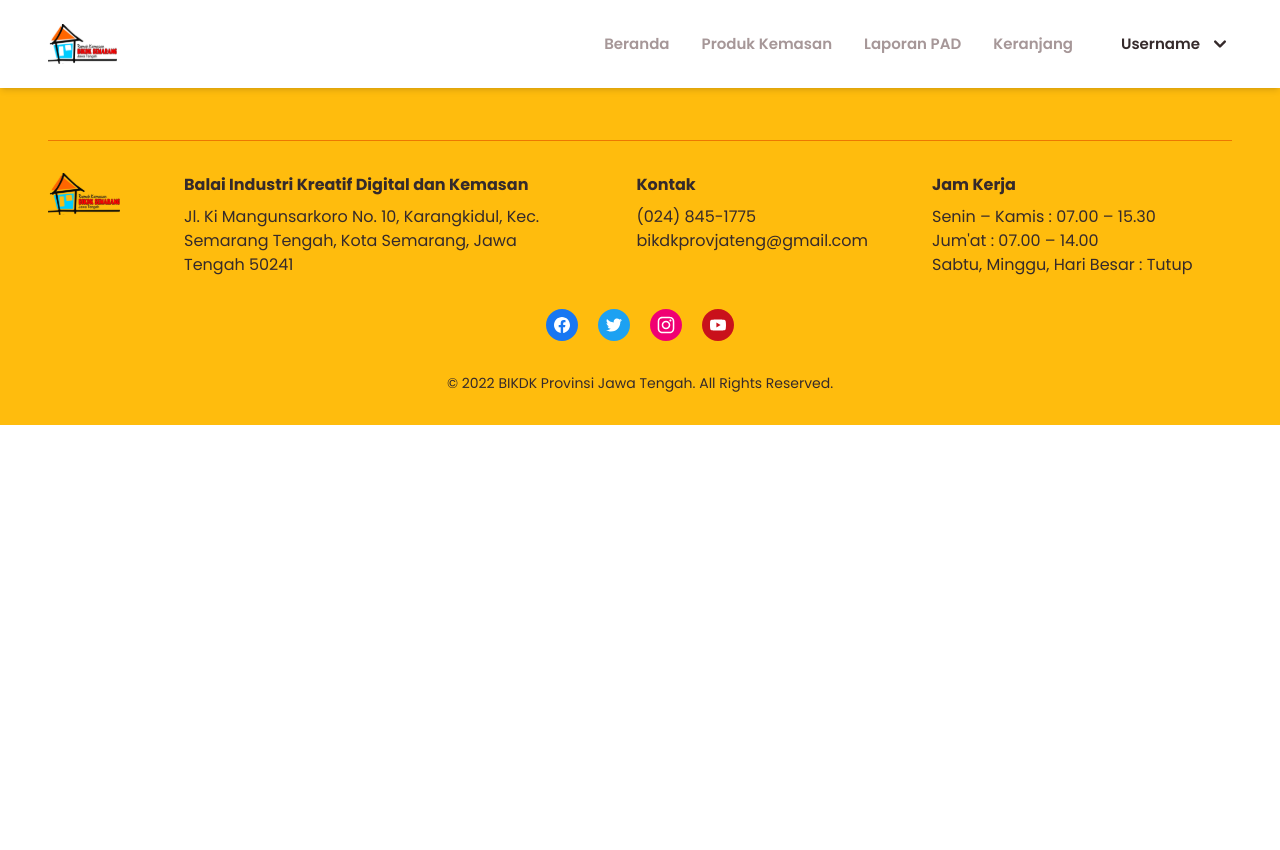
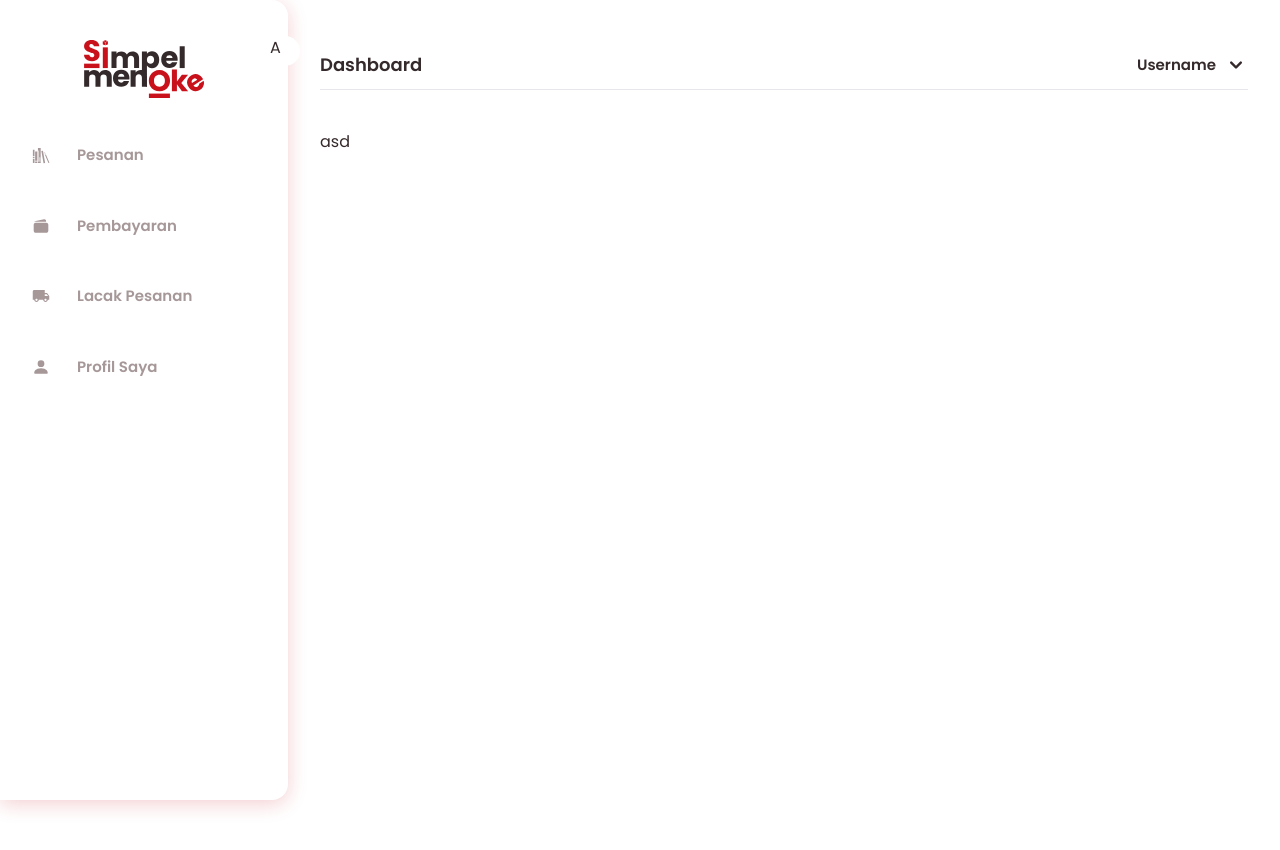
Before and after one commit to ivannoard/simpelmen-fe, a React (Create React App) app: page /dashboard in a window 1280 px wide. Shown: the top 850 px of the page. Before the commit the page ends 800 px from the top, so only its background shows below. Built offline with nearby package versions, Linux system fonts and the light colour scheme; sample sign-in values are in the browser's storage.

Commit message:
dashboard user not reusable yet && no main content

```diff
--- a/src/App.js
+++ b/src/App.js
@@ -48,14 +48,7 @@ function App() {
               </AuthenticatedRoute>
             }
           />
-          <Route
-            path="/register"
-            element={
-              <AuthenticatedRoute>
-                <Register />
-              </AuthenticatedRoute>
-            }
-          />
+          <Route path="/register" element={<Register />} />
           <Route
             path="/forgot-password"
             element={
@@ -72,6 +65,14 @@ function App() {
               </AuthenticatedRoute>
             }
           />
+          <Route
+            path="/dashboard"
+            element={
+              <ProtectingRoute>
+                <Dashboard />
+              </ProtectingRoute>
+            }
+          />
           <Route path="*" element="404 Not Found" />
         </Route>
         <Route element={<WithFrame />}>
@@ -80,14 +81,6 @@ function App() {
           <Route path="/laporan" element={<PAD />} />
           <Route path="/produk-kemasan" element={<Kemasan />} />
           <Route path="/keranjang" element={<Keranjang />} />
-          <Route
-            path="/dashboard"
-            element={
-              <ProtectingRoute>
-                <Dashboard />
-              </ProtectingRoute>
-            }
-          />
         </Route>
       </Routes>
     </div>
--- a/src/assets/svg/index.js
+++ b/src/assets/svg/index.js
@@ -20,6 +20,7 @@ import flowOrder7 from "./flow-order-7.svg";
 import flowOrder8 from "./flow-order-8.svg";
 import bgOurProduct from "./bg-our-product.svg";
 import karton from "./karton.svg";
+import LogoDashboardUser from "./dashboard-user-logo.svg";
 
 const svg = {
   loginPage,
@@ -44,6 +45,7 @@ const svg = {
   flowOrder8,
   bgOurProduct,
   karton,
+  LogoDashboardUser,
 };
 
 export default svg;
--- a/src/pages/Auth/Login.jsx
+++ b/src/pages/Auth/Login.jsx
@@ -11,6 +11,7 @@ import { userAuth } from "../../services/api";
 const Login = () => {
   const [showPassword, setShowPassword] = useState(false);
   const [alerts, setAlerts] = useState(false);
+  const [alertFail, setAlertFail] = useState(false);
   const navigate = useNavigate();
   const [fields, setFields] = useState({
     email: "",
@@ -41,7 +42,7 @@ const Login = () => {
         }, 1000);
         setAlerts(true);
       })
-      .catch((e) => console.log(e));
+      .catch((e) => setAlertFail(true));
   }
 
   return (
@@ -52,6 +53,14 @@ const Login = () => {
             background="bg-green-100"
             textColor="text-green-600"
             textContent="Login Berhasil"
+          />
+        )}
+        {alertFail && (
+          <Alerts
+            background="bg-red-100"
+            textColor="text-red-600"
+            textContent="Ups, sepertinya ada yang salah"
+            closeButton="true"
           />
         )}
         <div className="w-full p-6 xs:p-12 2md:p-0 rounded-2xl shadow-[0_4px_20px_0_#00000029] 2md:shadow-none">
--- /dev/null
+++ b/src/pages/Dashboard/components/Navbar.jsx
@@ -0,0 +1,61 @@
+import { HiChevronDown } from "react-icons/hi";
+import { NavLink, useNavigate } from "react-router-dom";
+import { Menu, Transition } from "@headlessui/react";
+import { Fragment } from "react";
+
+const Navbar = () => {
+  const navigate = useNavigate();
+  const handleLogout = (e) => {
+    localStorage.removeItem("user");
+    navigate("/");
+  };
+  return (
+    <>
+      <nav className="flex justify-between items-center pb-3 border-b border-secondary">
+        <p className="text-[18px] font-semibold">Dashboard</p>
+        <Menu as="div" className="relative">
+          <Menu.Button>
+            <div className="flex items-center ml-4">
+              <p className="text-15/sp font-semibold mr-2 max-w-[5.625rem] lg:max-w-none truncate">
+                Username
+              </p>
+              <HiChevronDown className="text-2xl" />
+            </div>
+          </Menu.Button>
+          <Transition
+            as={Fragment}
+            enter="transition ease-out duration-100"
+            enterFrom="transform opacity-0 scale-95"
+            enterTo="transform opacity-100 scale-100"
+            leave="transition ease-in duration-75"
+            leaveFrom="transform opacity-100 scale-100"
+            leaveTo="transform opacity-0 scale-95"
+          >
+            <Menu.Items
+              as="nav"
+              className="absolute flex flex-col shadow-md top-10 right-0 bg-white rounded-xl border w-40 overflow-hidden"
+            >
+              <Menu.Item as="div">
+                <NavLink to="/" className="navlink-mobile">
+                  Beranda
+                </NavLink>
+              </Menu.Item>
+              <hr />
+              <Menu.Item as="div">
+                <p
+                  onClick={(e) => handleLogout(e)}
+                  className="navlink-mobile"
+                  aria-label="button"
+                >
+                  Logout
+                </p>
+              </Menu.Item>
+            </Menu.Items>
+          </Transition>
+        </Menu>
+      </nav>
+    </>
+  );
+};
+
+export default Navbar;
--- /dev/null
+++ b/src/pages/Dashboard/components/user/Sidebar.jsx
@@ -0,0 +1,44 @@
+import React from "react";
+import { NavLink } from "react-router-dom";
+import { GiBookshelf } from "react-icons/gi";
+import { BsFillPersonFill } from "react-icons/bs";
+import { MdLocalShipping } from "react-icons/md";
+import { IoIosWallet } from "react-icons/io";
+const Sidebar = (props) => {
+  return (
+    <>
+      <nav className=" mt-8 flex flex-col gap-5 px-8">
+        <NavLink
+          to="/"
+          className="navlinks py-[14px] flex items-center gap-[27px] duration-500 transition-200"
+        >
+          <GiBookshelf size={18} fill="#A69798" />
+          {props.toggle ? "Pesanan" : ""}
+        </NavLink>
+        <NavLink
+          to="/"
+          className="navlinks py-[14px] flex items-center gap-[27px] duration-500 transition-200"
+        >
+          <IoIosWallet size={18} fill="#A69798" />
+          {props.toggle ? "Pembayaran" : ""}
+        </NavLink>
+        <NavLink
+          to="/"
+          className="navlinks py-[14px] flex items-center gap-[27px] duration-500 transition-200"
+        >
+          <MdLocalShipping size={18} fill="#A69798" />
+          {props.toggle ? "Lacak Pesanan" : ""}
+        </NavLink>
+        <NavLink
+          to="/"
+          className="navlinks py-[14px] flex items-center gap-[27px] duration-500 transition-200"
+        >
+          <BsFillPersonFill size={18} fill="#A69798" />
+          {props.toggle ? "Profil Saya" : ""}
+        </NavLink>
+      </nav>
+    </>
+  );
+};
+
+export default Sidebar;
--- a/src/pages/Dashboard/index.jsx
+++ b/src/pages/Dashboard/index.jsx
@@ -1,9 +1,52 @@
-import React from "react";
+import React, { useState } from "react";
+import svg from "../../assets/svg";
+import Navbar from "./components/Navbar";
+import Sidebar from "./components/user/Sidebar";
 
 const Dashboard = () => {
+  const [toggle, setToggle] = useState(true);
+
   return (
     <>
-      <h1>Welcome to Dashboard</h1>
+      <div className="flex overflow-x-auto">
+        <div
+          className={`fixed bg-white rounded-tr-2xl rounded-br-2xl shadow-red z-10 ${
+            toggle ? "w-72" : "w-20"
+          } min-h-screen duration-500`}
+        >
+          <div
+            className={`relative py-2 ${
+              toggle ? "md:py-10" : "md:py-4"
+            } duration-500`}
+          >
+            <img
+              src={svg.LogoDashboardUser}
+              alt="simpelmenok"
+              className="mx-auto px-2"
+            />
+            <div
+              className="bg-white absolute w-[30px] h-[30px] top-9 -right-3 rounded-full"
+              onClick={() => setToggle(!toggle)}
+            >
+              A
+            </div>
+            {/* Sidebar */}
+            <Sidebar toggle={toggle} />
+          </div>
+        </div>
+        <div
+          className={`flex-1 h-[2000px] ${
+            toggle ? "ml-72" : "ml-20"
+          } duration-500 px-8 pt-6 ${toggle ? "md:pt-[53px]" : "md:pt-6"}`}
+        >
+          {/* Navbar Top */}
+          <Navbar />
+          {/* Main Content */}
+          <main className="mt-10">
+            <section>asd</section>
+          </main>
+        </div>
+      </div>
     </>
   );
 };
--- a/src/pages/Home/FlowOrder.jsx
+++ b/src/pages/Home/FlowOrder.jsx
@@ -72,7 +72,7 @@ const FlowOrder = () => {
                 <h1 className="!text-[25px] md:!text-6xl">5</h1>
               </div>
             </div>
-            <h6 className="mt-5">Persetujuan Pesanan</h6>
+            <h6 className="mt-5">Pembayaran</h6>
           </div>
           <div className="card text-center">
             <div className="relative">
--- a/src/pages/PAD/index.jsx
+++ b/src/pages/PAD/index.jsx
@@ -92,26 +92,21 @@ const PAD = () => {
             </div>
           </div>
         </section>
-        <section className="containers !-mt-12 !py-5 mx-auto overflow-x-auto">
-          <table
-            border="1"
-            className="table-auto w-full text-center rounded-lg"
-          >
+        <section className="containers !-mt-12 !py-5">
+          <div className="overflow-x-auto">
+            <table className="table-auto text-center w-[1440px]">
               <thead>
                 <tr>
-                <th
-                  colspan="21"
-                  className="col-span-5 mx-auto bg-orange-400 py-2"
-                >
+                  <th colspan="21" className="bg-[#F29A41] py-2">
                     Jasa Pelayanan
                   </th>
                 </tr>
               </thead>
               <tbody>
-              <tr className="bg-orange-400">
+                <tr className="bg-[#F29A41]">
                   <td>No</td>
-                <td>No Pesanan</td>
-                <td>Nama IKM</td>
+                  <td colspan="3">No Pesanan</td>
+                  <td colspan="3">Nama IKM</td>
                   <td colspan="2">Karton Box</td>
                   <td colspan="2">Sablon</td>
                   <td colspan="2">Pond</td>
@@ -121,8 +116,8 @@ const PAD = () => {
                   <td>Jasa Pembuatan Stiker</td>
                   <td>Jumlah Total Retribusi (Rp)</td>
                 </tr>
-              <tr className="bg-orange-400">
-                <td colspan="3"></td>
+                <tr className="bg-[#F29A41]">
+                  <td colspan="7"></td>
                   <td>Jumlah Barang</td>
                   <td>Retribusi </td>
                   <td>Jumlah Barang</td>
@@ -134,10 +129,11 @@ const PAD = () => {
                   <td>Retribusi</td>
                   <td colspan="3"></td>
                 </tr>
-              <tr>
-                <td>1</td>
-                <td>001/BIKDK/O/VII/2022</td>
-                <td>Ikha Katering</td>
+                {[1, 2, 3, 4, 5, 6].map((item, index) => (
+                  <tr key={index} className="border-b">
+                    <td>{item}</td>
+                    <td colspan="3">001/BIKDK/O/VII/2022</td>
+                    <td colspan="3">Ikha Katering</td>
                     <td>200</td>
                     <td>60000</td>
                     <td>200</td>
@@ -151,10 +147,11 @@ const PAD = () => {
                     <td>60000</td>
                     <td>420.000</td>
                   </tr>
-              <tr>
-                <td colspan="3">Total</td>
-                {/* <td>001/BIKDK/O/VII/2022</td>
-                <td>Ikha Katering</td> */}
+                ))}
+                <tr className="bg-slate-300">
+                  <td colspan="7">Total</td>
+                  {/* <td >001/BIKDK/O/VII/2022</td>
+                <td >Ikha Katering</td> */}
                   <td>200</td>
                   <td>60000</td>
                   <td>200</td>
@@ -170,6 +167,7 @@ const PAD = () => {
                 </tr>
               </tbody>
             </table>
+          </div>
         </section>
       </main>
     </>
```
Also changed, not shown: src/assets/svg/dashboard-user-logo.svg (added). Lines whose indentation alone changed are shown as unchanged.
